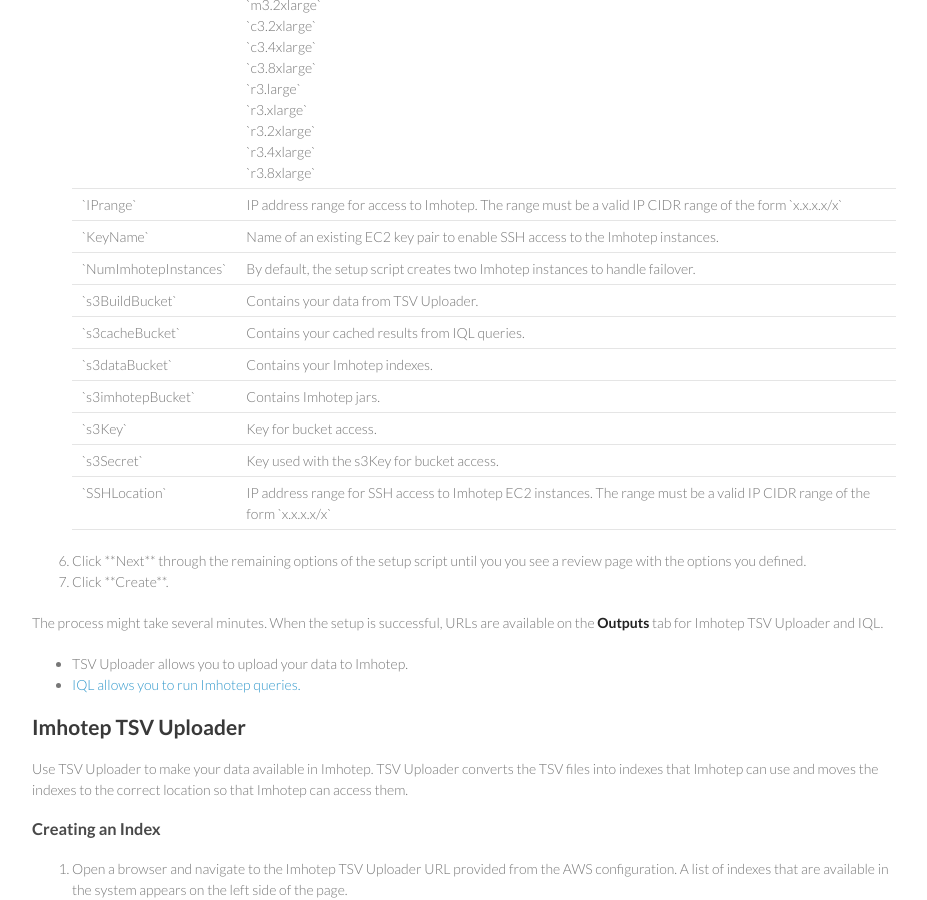
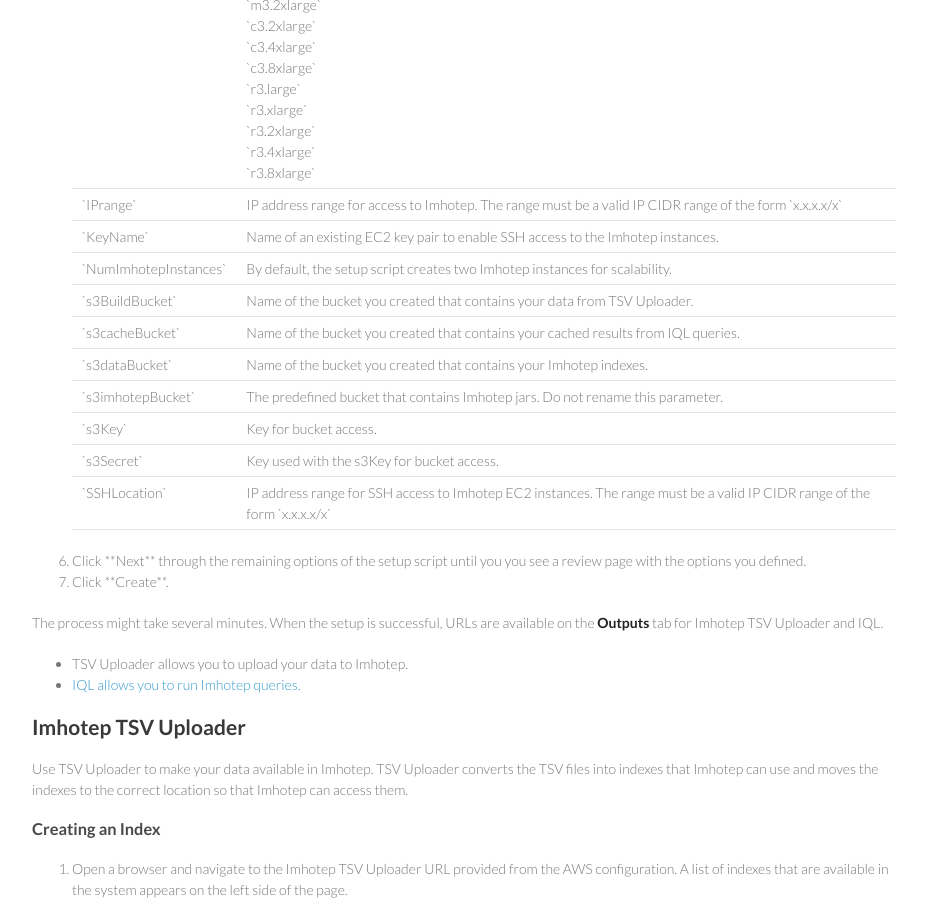
Before and after one commit to indeedeng/imhotep, a Jekyll site: the page built from docs/quick-start.md, in a window 1280 px wide and 900 px high, scrolled down 740 px. Shown: the whole window, without its empty margins (294-1221 px from the left). Built offline with Jekyll 4.4.1, drawn with Linux system fonts in a browser that asks for light colours; Markdown is read by kramdown in place of the engine named in the settings.

Commit message:
edits to parameter descriptions

```diff
--- a/docs/quick-start.md
+++ b/docs/quick-start.md
@@ -43,23 +43,23 @@
   </tr>
   <tr>
     <td valign="top">`NumImhotepInstances`</td>
-    <td valign="top">By default, the setup script creates two Imhotep instances to handle failover.</td>
+    <td valign="top">By default, the setup script creates two Imhotep instances for scalability.</td>
   </tr>
   <tr>
     <td valign="top">`s3BuildBucket`</td>
-    <td valign="top">Contains your data from TSV Uploader.</td>
+    <td valign="top">Name of the bucket you created that contains your data from TSV Uploader.</td>
   </tr>
   <tr>
     <td valign="top">`s3cacheBucket`</td>
-    <td valign="top">Contains your cached results from IQL queries.</td>
+    <td valign="top">Name of the bucket you created that contains your cached results from IQL queries.</td>
   </tr>
   <tr>
     <td valign="top">`s3dataBucket`</td>
-    <td valign="top">Contains your Imhotep indexes.</td>
+    <td valign="top">Name of the bucket you created that contains your Imhotep indexes.</td>
   </tr>
   <tr>
     <td valign="top">`s3imhotepBucket`</td>
-    <td valign="top">Contains Imhotep jars.</td>
+    <td valign="top">The predefined bucket that contains Imhotep jars. Do not rename this parameter.</td>
   </tr>
   <tr>
     <td valign="top">`s3Key`</td>
```
